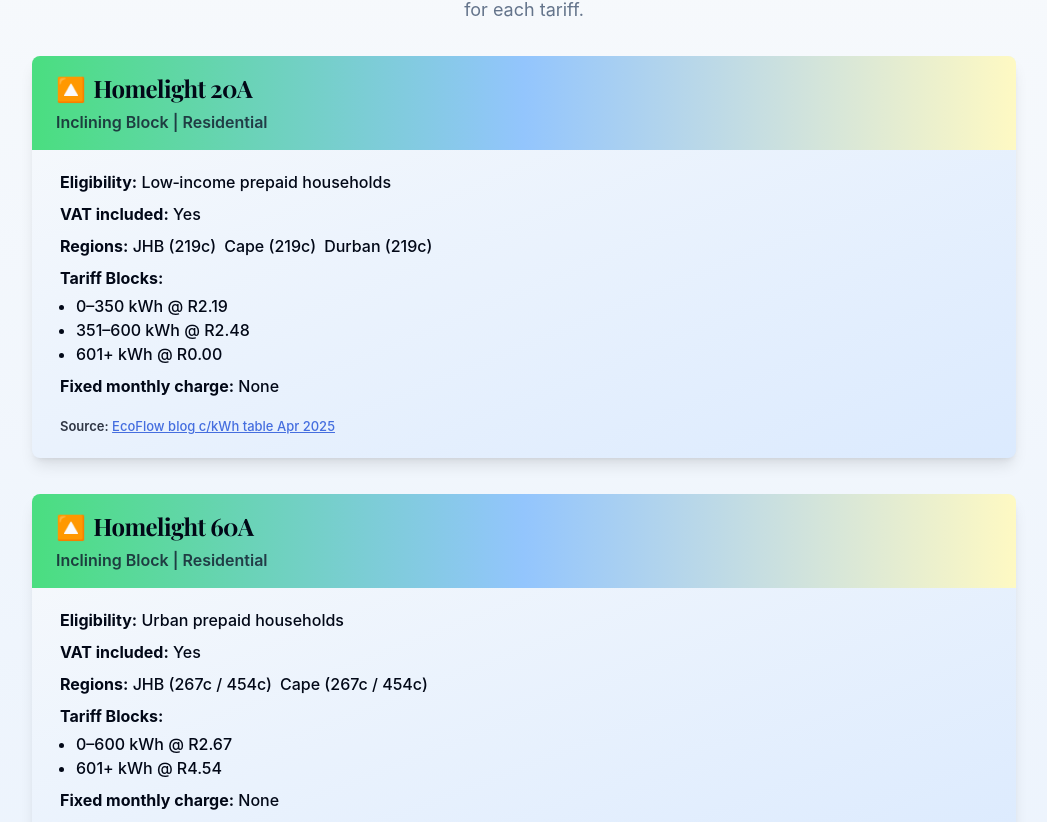
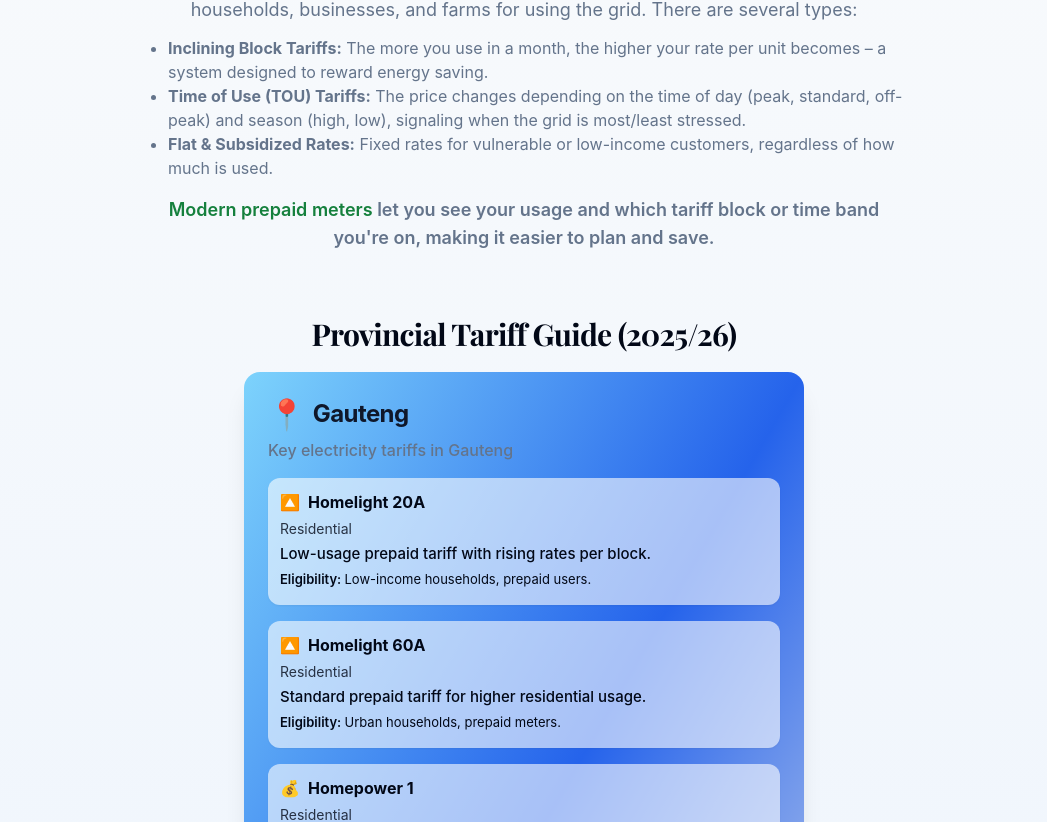
Before and after one commit to Gee7pips/eskom-unit-oracle, a React (Vite) app: page /tariffs in a window 1280 px wide. Shown: the part 277-1099 px from the top of the page, without its empty margins (116-1163 px from the left). Built offline with nearby package versions, Linux system fonts and the light colour scheme.

Commit message:
feat: Enhance tariff page with more info
Adds detailed tariff explanations and a carousel displaying province-specific tariff information.

```diff
--- /dev/null
+++ b/src/components/ProvinceTariffsCarousel.tsx
@@ -0,0 +1,106 @@
+
+import React from "react";
+import { provinceTariffs } from "@/data/provinces";
+import {
+  Carousel,
+  CarouselContent,
+  CarouselItem,
+  CarouselPrevious,
+  CarouselNext,
+} from "@/components/ui/carousel";
+import { Card, CardHeader, CardTitle, CardDescription, CardContent } from "@/components/ui/card";
+
+const provinceColors: Record<string, string> = {
+  "Gauteng": "from-sky-300 via-blue-600 to-gray-200",
+  "Western Cape": "from-fuchsia-200 via-green-200 to-cyan-200",
+  "KwaZulu-Natal": "from-green-100 via-emerald-400 to-green-900",
+  "Eastern Cape": "from-yellow-100 via-lime-300 to-green-100",
+  "Free State": "from-gray-300 via-amber-200 to-orange-200",
+  "North West": "from-amber-100 via-yellow-400 to-orange-400",
+  "Limpopo": "from-emerald-300 via-yellow-200 to-amber-100",
+  "Mpumalanga": "from-pink-200 via-red-300 to-yellow-100",
+  "Northern Cape": "from-gray-100 via-yellow-200 to-yellow-600",
+};
+
+export default function ProvinceTariffsCarousel() {
+  const provinces = Object.keys(provinceTariffs);
+
+  return (
+    <div className="py-8 max-w-5xl mx-auto">
+      <h2 className="text-2xl md:text-3xl font-playfair font-bold mb-5 text-center tracking-tight animate-fade-in">
+        Provincial Tariff Guide (2025/26)
+      </h2>
+      <Carousel className="relative w-full max-w-3xl mx-auto animate-fade-in">
+        <CarouselPrevious />
+        <CarouselNext />
+        <CarouselContent>
+          {provinces.map((province) => (
+            <CarouselItem key={province} className="pb-4">
+              <ProvinceTariffsCard
+                province={province}
+                tariffs={provinceTariffs[province]}
+                color={provinceColors[province] || "from-slate-300 to-blue-100"}
+              />
+            </CarouselItem>
+          ))}
+        </CarouselContent>
+      </Carousel>
+      <div className="text-xs text-center opacity-70 mt-2">Scroll or swipe to explore more provinces.</div>
+    </div>
+  );
+}
+
+function ProvinceTariffsCard({
+  province,
+  tariffs,
+  color,
+}: {
+  province: string;
+  tariffs: {
+    name: string;
+    tariff_type: string;
+    customer_type: string;
+    description: string;
+    eligibility: string;
+    tariffKey?: string;
+  }[];
+  color: string;
+}) {
+  return (
+    <Card className={`w-full md:w-[560px] mx-auto border-0 shadow-xl rounded-2xl bg-gradient-to-br ${color}`}>
+      <CardHeader className="pb-2">
+        <CardTitle className="text-primary font-bold text-2xl flex items-center gap-2">
+          <span className="text-3xl">📍</span>
+          {province}
+        </CardTitle>
+        <CardDescription className="text-base font-medium mt-1">
+          Key electricity tariffs in {province}
+        </CardDescription>
+      </CardHeader>
+      <CardContent className="space-y-4 pt-2">
+        {tariffs.map((t) => (
+          <div
+            key={t.name}
+            className="bg-white/60 dark:bg-black/20 rounded-xl p-3 shadow-sm animate-fade-in flex flex-col"
+          >
+            <div className="flex items-center gap-2 text-md font-bold mb-1">
+              <span>
+                {t.tariff_type === "Inclining Block" && "🔼"}
+                {t.tariff_type === "Time of Use (TOU)" && "⏱️"}
+                {t.tariff_type?.toLowerCase().includes("flat") && "💰"}
+                {t.tariff_type === "TOU" && "⏱️"}
+                {t.tariff_type?.toLowerCase().includes("seasonal") && "🌤️"}
+              </span>
+              {t.name}
+            </div>
+            <div className="flex flex-col font-italic text-[14px] mb-1 opacity-80">{t.customer_type}</div>
+            <div className="text-[15px] mb-1 font-medium">{t.description}</div>
+            <div className="text-[13px] mb-1 font-semibold">
+              Eligibility: <span className="font-normal">{t.eligibility}</span>
+            </div>
+          </div>
+        ))}
+      </CardContent>
+    </Card>
+  );
+}
--- a/src/pages/Tariffs.tsx
+++ b/src/pages/Tariffs.tsx
@@ -1,6 +1,6 @@
-
 import { tariffs, Tariff } from "@/data/tariffs";
 import { Card, CardHeader, CardTitle, CardDescription, CardContent } from "@/components/ui/card";
+import ProvinceTariffsCarousel from "@/components/ProvinceTariffsCarousel";
 
 const headings = {
   "Inclining Block": { color: "from-green-400 via-blue-300 to-yellow-100", icon: "🔼" },
@@ -102,8 +102,34 @@ export default function TariffsPage() {
         <h1 className="text-4xl font-playfair font-extrabold mb-8 text-center tracking-tight text-primary animate-fade-in">
           South Africa Electricity Tariffs Explained (2025/26)
         </h1>
+        <div className="mb-8 text-lg text-muted-foreground text-center max-w-3xl mx-auto">
+          <span className="font-bold text-primary">What are electricity tariffs?</span><br />
+          Electricity tariffs are the price structures Eskom and municipalities use to charge households, businesses, and farms for using the grid. There are several types:
+          <ul className="list-disc text-left text-base font-normal mx-auto mt-3 mb-4 pl-7">
+            <li>
+              <span className="font-bold">Inclining Block Tariffs:</span> The more you use in a month, the higher your rate per unit becomes – a system designed to reward energy saving.
+            </li>
+            <li>
+              <span className="font-bold">Time of Use (TOU) Tariffs:</span> The price changes depending on the time of day (peak, standard, off-peak) and season (high, low), signaling when the grid is most/least stressed.
+            </li>
+            <li>
+              <span className="font-bold">Flat & Subsidized Rates:</span> Fixed rates for vulnerable or low-income customers, regardless of how much is used.
+            </li>
+          </ul>
+          <span className="font-semibold">
+            <span className="inline-block text-green-700 dark:text-green-300">Modern prepaid meters</span> let you see your usage and which tariff block or time band you're on, making it easier to plan and save.
+          </span>
+        </div>
+
+        <div className="mb-14 md:mb-16">
+          <ProvinceTariffsCarousel />
+        </div>
+
+        <div className="mb-4 text-2xl font-bold text-primary/80 font-playfair text-center">
+          All National & City Tariffs in Detail
+        </div>
         <div className="mb-8 text-lg text-muted-foreground text-center max-w-2xl mx-auto">
-          All current Eskom and city tariffs, blocks and rules in plain language. Use the table and explanations below to learn how units and payments are calculated for each tariff.
+          Below you'll find expanded details of tariffs, blocks, TOU bands, and region-specific rates, for deep-dive comparison.
         </div>
         <div>
           {Object.values(tariffs).map((tariff: Tariff) => (
```
